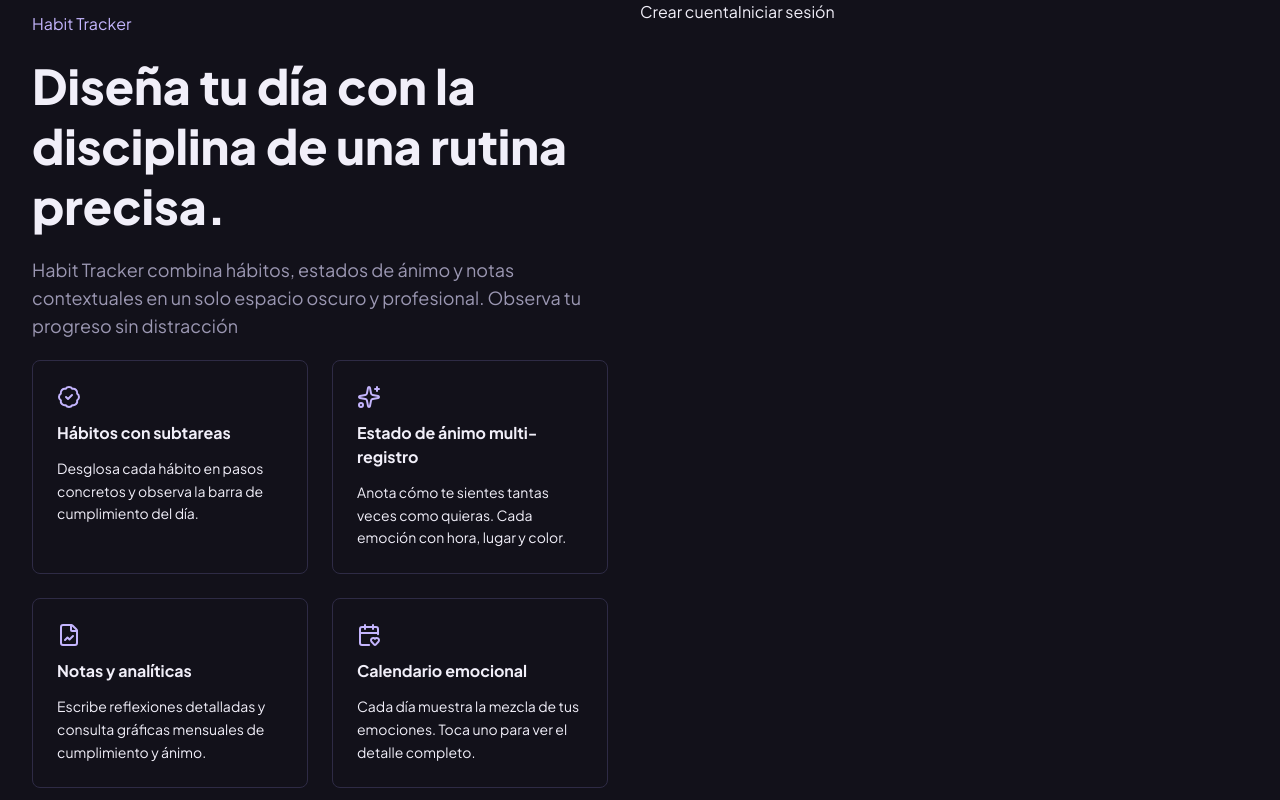
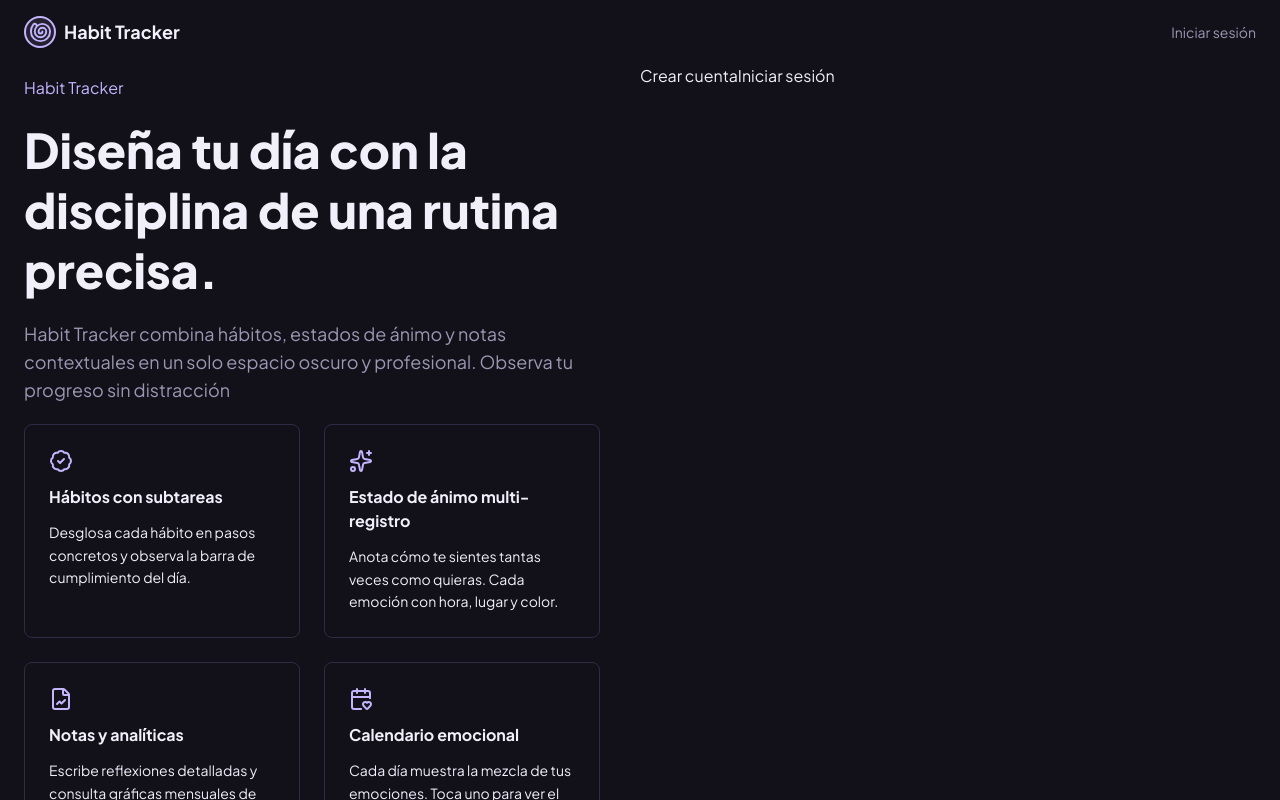
Before and after one commit to Angie09309/habit-tracker-pro, a React (Vite) app: page / in a window 1280 px wide. Built offline with nearby package versions, Linux system fonts and the light colour scheme.

Commit message:
feat(auth): improve landing layout and hero section

```diff
--- a/src/pages/Auth.jsx
+++ b/src/pages/Auth.jsx
@@ -116,15 +116,29 @@ export function Auth() {
     }
 
     return (
-        <div className="flex flex-col p-6 md:p-0">
+        <div className="flex flex-col p-6 md:p-0 md:h-screen md:overflow-hidden">
+            <div className="max-w-7xl mx-auto w-full md:h-full md:flex md:flex-col md:px-6">
 
-            <header>{/* Header with app title and login action */}</header>
+                <header className="flex justify-between items-center py-4">
+                    <h2 className="flex flex-row gap-2 font-bold text-lg items-center">
+                        <div className="rounded-full border-2  border-accent w-8 h-8 bg-accent/10 flex items-center justify-center ">
+                            <svg
+                                xmlns="http://www.w3.org/2000/svg" width="23" height="23" viewBox="0 0 24 24" fill="none" stroke="currentColor" className="text-accent" strokeWidth="2" strokeLinecap="round" strokeLinejoin="round"><path d="M14 11a2 2 0 1 1-4 0 4 4 0 0 1 8 0 6 6 0 0 1-12 0 8 8 0 0 1 16 0 10 10 0 1 1-20 0 11.93 11.93 0 0 1 2.42-7.22 2 2 0 1 1 3.16 2.44" />
+                            </svg>
+                        </div>
+
+                        Habit Tracker
+                    </h2>
+                    <button className="text-sm text-text-secondary hover:text-text-primary transition">
+                        Iniciar sesión
+                    </button>
+                </header>
 
                 {/* Main content: hero section and authentication form */}
-            <main className="grid grid-cols-1 md:grid-cols-2 min-h-screen w-full">
+                <main className="grid grid-cols-1 md:grid-cols-2 h-auto w-full">
 
                     {/* Hero section */}
-                <div className="flex flex-col justify-center min-h-screen max-w-xl mx-auto space-y-5  text-left">
+                    <div className="flex flex-col justify-center min-h-screen max-w-xl space-y-5  text-left">
                         <h4 className="text-base text-accent">Habit Tracker</h4>
                         <h1 className="text-5xl font-black leading-tight">Diseña tu día con la disciplina de una rutina precisa.</h1>
                         <p className="text-lg text-text-secondary">Habit Tracker combina hábitos, estados de ánimo y notas contextuales en un solo espacio oscuro y profesional. Observa tu progreso sin distracción</p>
@@ -132,25 +146,25 @@ export function Auth() {
                         {/* Feature cards */}
                         <div className="grid grid-cols-1 gap-6 md:grid-cols-2 w-full ">
 
-                        <div className="border border-border rounded-lg p-6 space-y-3" >
+                            <div className="border border-border rounded-lg p-6 space-y-3 hover:border-accent hover:-translate-y-1 transition" >
                                 <svg xmlns="http://www.w3.org/2000/svg" width="24" height="24" viewBox="0 0 24 24" fill="none" stroke="currentColor" className="text-accent" strokeWidth="2" strokeLinecap="round" strokeLinejoin="round" ><path d="M3.85 8.62a4 4 0 0 1 4.78-4.77 4 4 0 0 1 6.74 0 4 4 0 0 1 4.78 4.78 4 4 0 0 1 0 6.74 4 4 0 0 1-4.77 4.78 4 4 0 0 1-6.75 0 4 4 0 0 1-4.78-4.77 4 4 0 0 1 0-6.76Z" /><path d="m9 12 2 2 4-4" /></svg>
                                 <h2 className="text-base font-bold">Hábitos con subtareas</h2>
                                 <p className="text-sm leading-relaxed">Desglosa cada hábito en pasos concretos y observa la barra de cumplimiento del día.</p>
                             </div>
 
-                        <div className="border border-border rounded-lg p-6 space-y-3" >
+                            <div className="border border-border rounded-lg p-6 space-y-3 hover:border-accent hover:-translate-y-1 transition" >
                                 <svg xmlns="http://www.w3.org/2000/svg" width="24" height="24" viewBox="0 0 24 24" fill="none" stroke="currentColor" className="text-accent" strokeWidth="2" strokeLinecap="round" strokeLinejoin="round" ><path d="M11.017 2.814a1 1 0 0 1 1.966 0l1.051 5.558a2 2 0 0 0 1.594 1.594l5.558 1.051a1 1 0 0 1 0 1.966l-5.558 1.051a2 2 0 0 0-1.594 1.594l-1.051 5.558a1 1 0 0 1-1.966 0l-1.051-5.558a2 2 0 0 0-1.594-1.594l-5.558-1.051a1 1 0 0 1 0-1.966l5.558-1.051a2 2 0 0 0 1.594-1.594z" /><path d="M20 2v4" /><path d="M22 4h-4" /><circle cx="4" cy="20" r="2" /></svg>
                                 <h2 className="text-base font-bold">Estado de ánimo multi-registro</h2>
                                 <p className="text-sm leading-relaxed">Anota cómo te sientes tantas veces como quieras. Cada emoción con hora, lugar y color.</p>
                             </div>
 
-                        <div className="border border-border rounded-lg p-6 space-y-3" >
+                            <div className="border border-border rounded-lg p-6 space-y-3 hover:border-accent hover:-translate-y-1 transition" >
                                 <svg xmlns="http://www.w3.org/2000/svg" width="24" height="24" viewBox="0 0 24 24" fill="none" stroke="currentColor" className="text-accent" strokeWidth="2" strokeLinecap="round" strokeLinejoin="round" ><path d="M6 22a2 2 0 0 1-2-2V4a2 2 0 0 1 2-2h8a2.4 2.4 0 0 1 1.704.706l3.588 3.588A2.4 2.4 0 0 1 20 8v12a2 2 0 0 1-2 2z" /><path d="M14 2v5a1 1 0 0 0 1 1h5" /><path d="m16 13-3.5 3.5-2-2L8 17" /></svg>
                                 <h2 className="text-base font-bold">Notas y analíticas</h2>
                                 <p className="text-sm leading-relaxed">Escribe reflexiones detalladas y consulta gráficas mensuales de cumplimiento y ánimo.</p>
                             </div>
 
-                        <div className="border border-border rounded-lg p-6 space-y-3" >
+                            <div className="border border-border rounded-lg p-6 space-y-3 hover:border-accent hover:-translate-y-1 transition" >
                                 <svg xmlns="http://www.w3.org/2000/svg" width="24" height="24" viewBox="0 0 24 24" fill="none" stroke="currentColor" className="text-accent" strokeWidth="2" strokeLinecap="round" strokeLinejoin="round"><path d="M12.127 22H5a2 2 0 0 1-2-2V6a2 2 0 0 1 2-2h14a2 2 0 0 1 2 2v5.125" /><path d="M14.62 18.8A2.25 2.25 0 1 1 18 15.836a2.25 2.25 0 1 1 3.38 2.966l-2.626 2.856a.998.998 0 0 1-1.507 0z" /><path d="M16 2v4" /><path d="M3 10h18" /><path d="M8 2v4" /></svg>
                                 <h2 className="text-base font-bold">Calendario emocional</h2>
                                 <p className="text-sm leading-relaxed">Cada día muestra la mezcla de tus emociones. Toca uno para ver el detalle completo.</p>
@@ -288,5 +302,6 @@ export function Auth() {
                     </div>
                 </main>
             </div>
+        </div>
     )
 }
```
Lines whose indentation alone changed are shown as unchanged.
